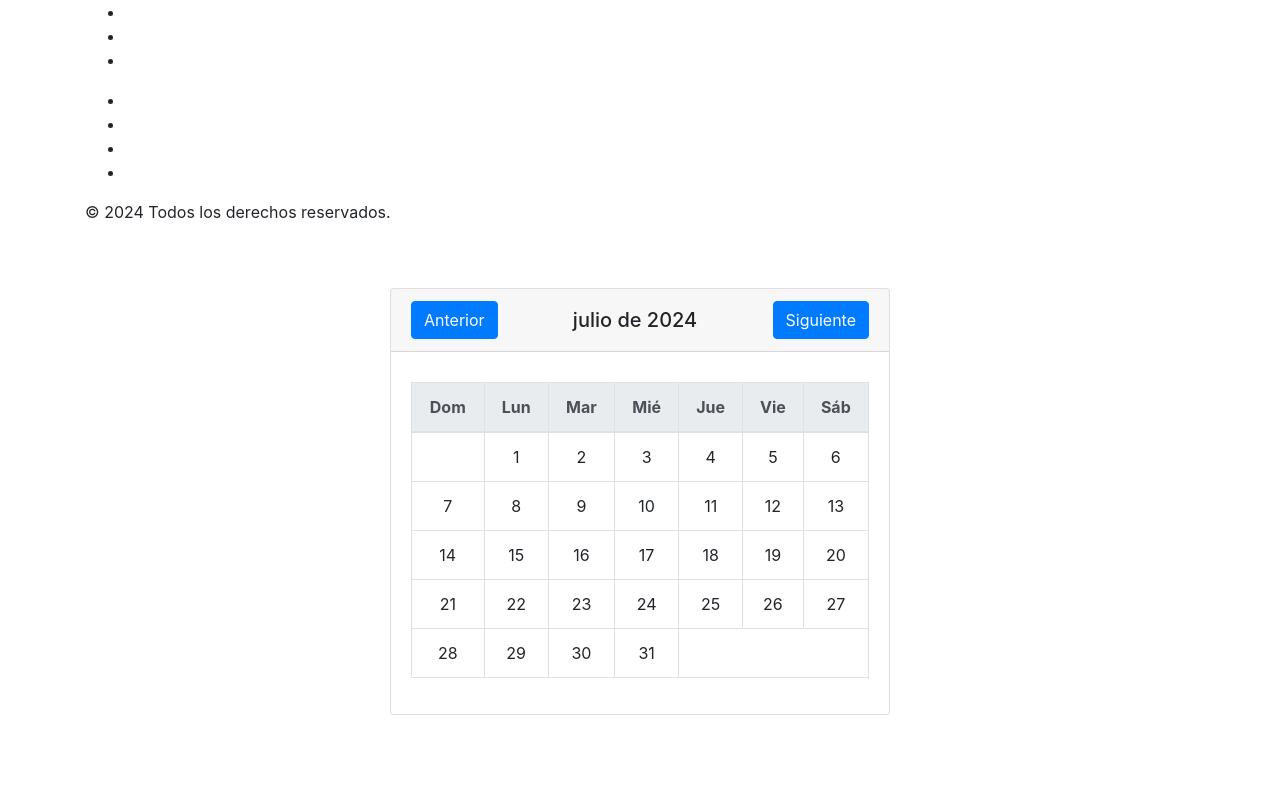
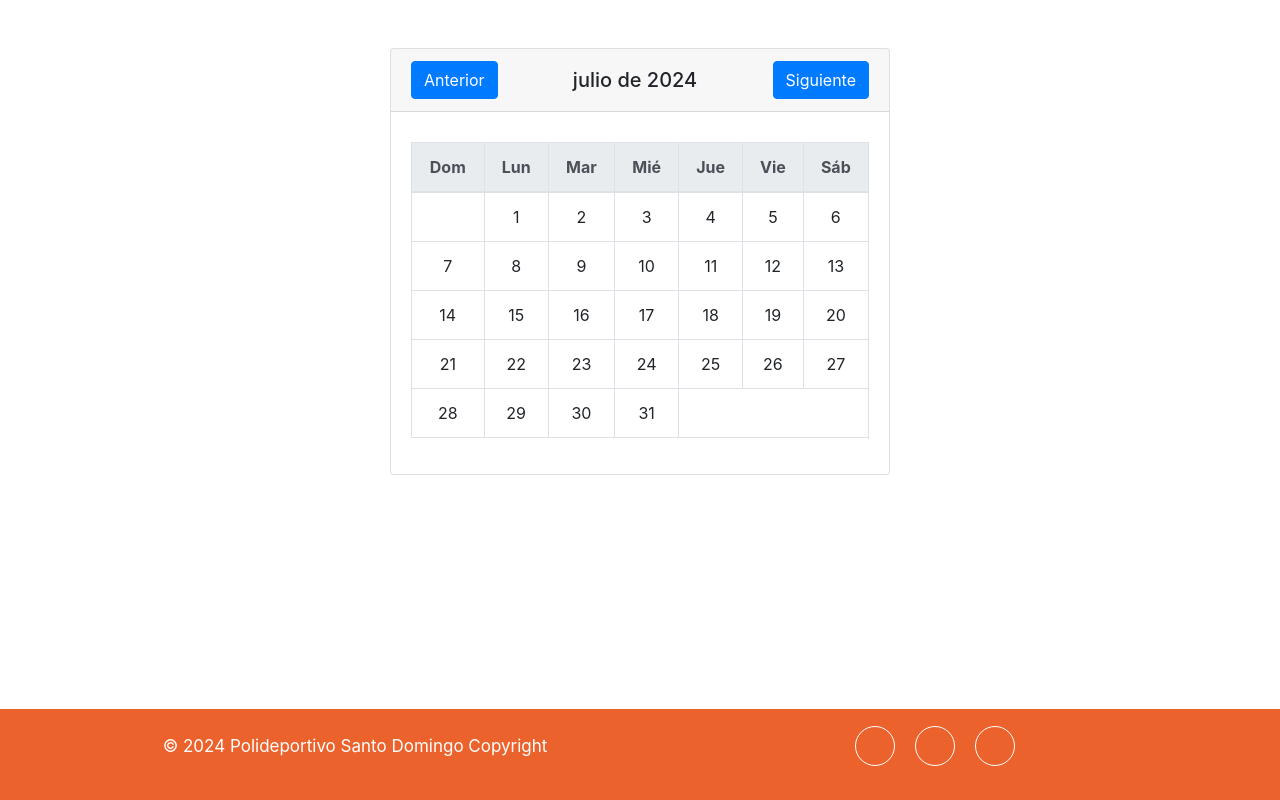
Before and after one commit to Brenrojkor/AmbienteWebViernes, a PHP site: page /calendario.php in a window 1280 px wide. Run offline with PHP 8.4, Linux system fonts and the light colour scheme; some libraries are stand-ins or nearby versions.

Commit message:
Correcciones en el calendario y estilos

```diff
--- a/Proyecto_Grupo2/Proyecto_Grupo2/calendario.php
+++ b/Proyecto_Grupo2/Proyecto_Grupo2/calendario.php
@@ -7,34 +7,14 @@
     <title>Calendario con Bootstrap</title>
     <!-- Bootstrap CSS -->
     <link href="https://maxcdn.bootstrapcdn.com/bootstrap/4.5.2/css/bootstrap.min.css" rel="stylesheet">
-    <link rel="stylesheet" href="calendario.css">
+    <!-- Font Awesome CSS -->
+    <link rel="stylesheet" href="https://cdnjs.cloudflare.com/ajax/libs/font-awesome/5.15.4/css/all.min.css">
+    <!-- Custom CSS -->
+    <link rel="stylesheet" href="css/calendario.css">
 </head>
 
 <body>
-    <div class="container">
-        <div class="row">
-            <div class="col-lg-12">
-                <div class="footer_top">
-                    <ul class="location_icon">
-                        <li> <a href="#"><i class="fa fa-map-marker" aria-hidden="true"></i></a></li>
-                        <li> <a href="#"><i class="fa fa-phone" aria-hidden="true"></i></a></li>
-                        <li> <a href="#"><i class="fa fa-envelope" aria-hidden="true"></i></a></li>
-                    </ul>
-                    <ul class="social_icon">
-                        <li> <a href="#"><i class="fa fa-facebook-f"></i></a></li>
-                        <li> <a href="#"><i class="fa fa-twitter"></i></a></li>
-                        <li> <a href="#"><i class="fa fa-instagram"></i></a></li>
-                        <li> <a href="#"><i class="fa fa-linkedin"></i></a></li>
-                    </ul>
-                </div>
-            </div>
-            <div class="col-lg-12">
-                <p>© 2024 Todos los derechos reservados.</p>
-            </div>
-        </div>
-    </div>
-
-    <div class="container mt-5">
+    <div class="container mt-5 mb-5">
         <div id="calendar" class="card">
             <div id="month" class="card-header d-flex justify-content-between align-items-center">
                 <button id="prev" class="btn btn-primary">Anterior</button>
@@ -62,12 +42,34 @@
         </div>
     </div>
 
+    <footer>
+            <div class="footer">
+                <div class="copyright">
+                    <div class="container">
+                        <div class="row">
+                            <div class="col-xl-6 col-lg-6 col-md-6 col-sm-12">
+                                <p>© 2024 Polideportivo Santo Domingo Copyright</a></p>
+                            </div>
+                            <div class="col-xl-6 col-lg-6 col-md-6 col-sm-12">
+                                <ul class="social_icon">
+                                    <li> <a href="https://www.facebook.com/pages/Polideportivo-Santo-Domingo/221359424559175"><i class="fa fa-facebook-f"></i></a></li>
+                                    <li> <a href="#"><i class="fa fa-twitter"></i></a></li>
+                                    <li> <a href="#"><i class="fa fa-instagram"></i></a></li>
+                                </ul>
+                            </div>
+                        </div>
+                    </div>
+                </div>
+            </div>
+        </footer>
+        <!-- end footer -->
+
     <!-- jQuery -->
     <script src="https://code.jquery.com/jquery-3.5.1.slim.min.js"></script>
     <!-- Bootstrap JS -->
     <script src="https://cdn.jsdelivr.net/npm/@popperjs/core@2.5.3/dist/umd/popper.min.js"></script>
     <script src="https://maxcdn.bootstrapcdn.com/bootstrap/4.5.2/js/bootstrap.min.js"></script>
-    <script src="scripts.js"></script>
+    <!-- Custom JS -->
     <script>
         document.addEventListener('DOMContentLoaded', () => {
             const monthNameEl = document.getElementById('month-name');
--- a/Proyecto_Grupo2/Proyecto_Grupo2/css/calendario.css
+++ b/Proyecto_Grupo2/Proyecto_Grupo2/css/calendario.css
@@ -1,46 +1,76 @@
-footer {
-    background-color: #333;
-    color: #fff;
-    padding: 20px 0;
+html, body {
+    height: 100%;
+    margin: 0;
+    padding: 0;
 }
 
-footer .footer_top {
+body {
     display: flex;
-    justify-content: space-between;
-    align-items: center;
+    flex-direction: column;
 }
 
-footer .location_icon,
-footer .social_icon {
-    list-style: none;
-    padding: 0;
-    display: flex;
+.container {
+    flex: 1;
 }
 
-footer .location_icon li,
-footer .social_icon li {
-    margin-right: 20px;
+.copyright {
+    background: #eb622c;
 }
 
-footer .location_icon li a,
-footer .social_icon li a {
+.copyright p {
     color: #fff;
+    text-align: center;
+    padding: 25px 0px;
+    font-size: 17px;
+}
+
+.copyright a {
+    color: #fff;
+}
+
+.copyright a:hover {
+    color: #000;
+}
+
+ul.social_icon {
+    list-style: none;
+    display: flex;
+    justify-content: center;
+    flex-wrap: wrap;
+    padding-top: 7px;
+}
+
+ul.social_icon li {
+    float: left;
+    height: 60px;
+    color: #fff;
+    display: flex;
+    flex-wrap: wrap;
+    align-items: center;
+    padding-right: 20px;
+}
+
+ul.social_icon li a {
+    color: #fff;
+    width: 40px;
+    height: 40px;
+    border: solid #fff 1px;
+    float: left;
+    text-align: center;
+    line-height: 40px;
+    border-radius: 100%;
     font-size: 18px;
 }
 
-footer .location_icon li a:hover,
-footer .social_icon li a:hover {
-    color: #ff6600;
-}
-
-footer p {
-    text-align: center;
-    margin: 20px 0 0;
+ul.social_icon li a:hover {
+    background: #000;
+    border: solid #000 1px;
+    color: #ff8c00;
 }
 
 #calendar {
     max-width: 500px;
-    margin: 0 auto;
+    margin: 0 auto 20px auto;
 }
 
 #month {
```
